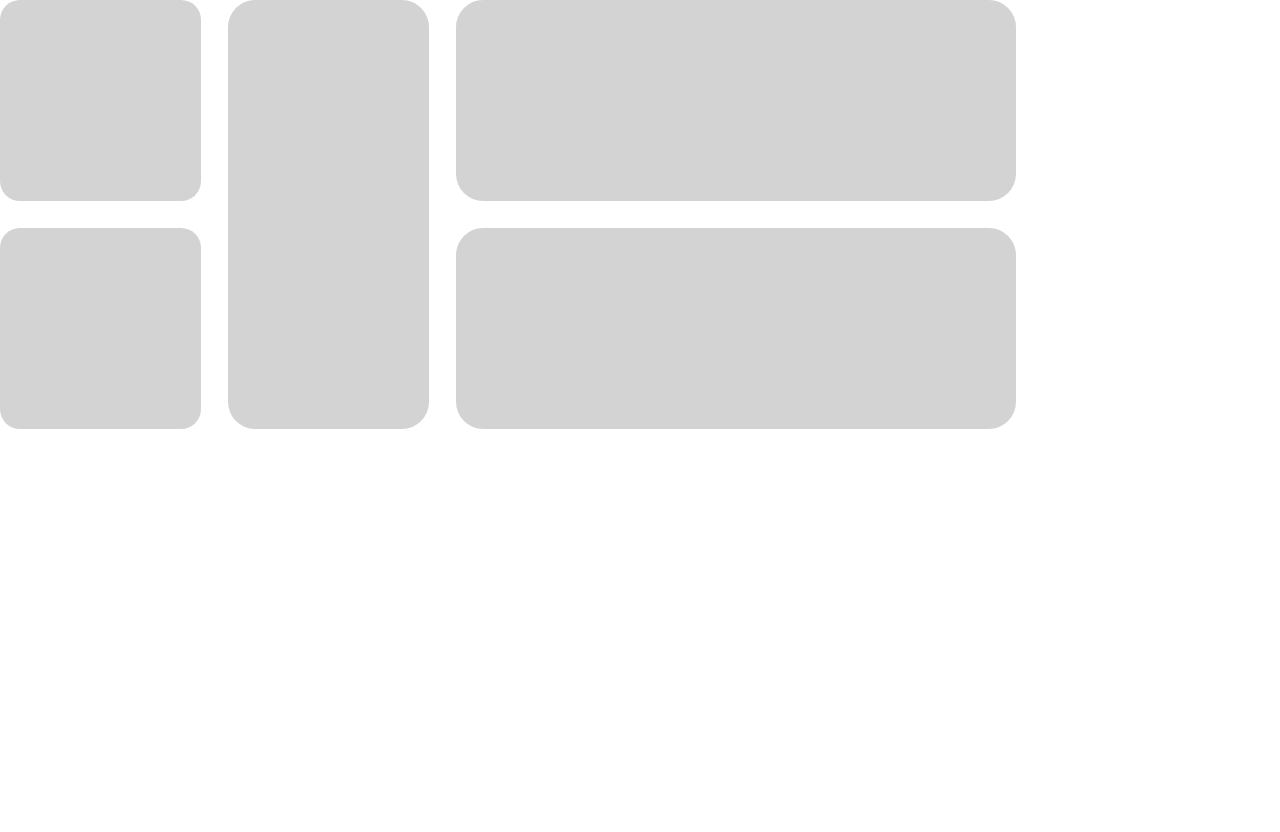
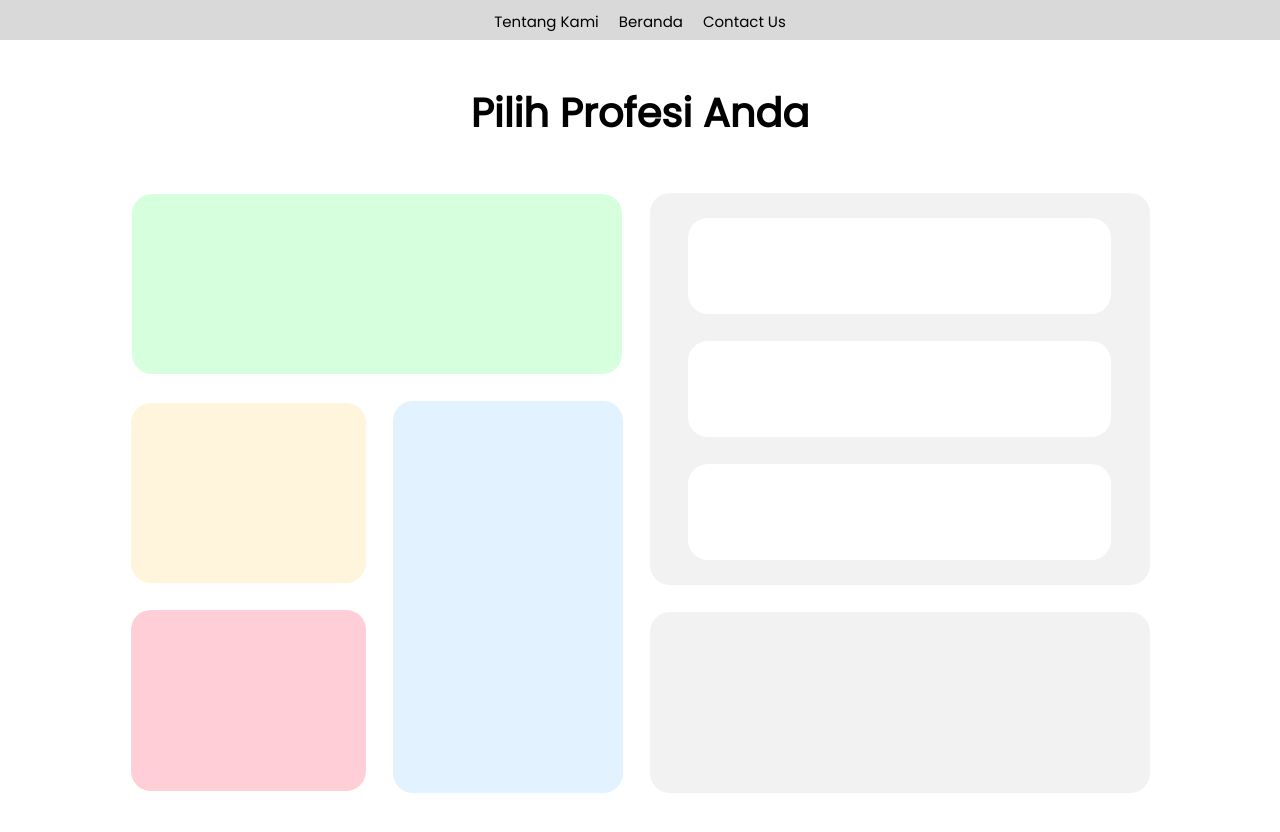
Before and after one commit to NeoBitose/Tugas-PWEBPR-C-3010, a plain HTML site: page index.html in a window 1280 px wide. Before the commit the page ends 800 px from the top, so only its background shows below. Drawn offline with Linux system fonts and the light colour scheme.

Commit message:
feat(landing): add layouting profesi & responsive

```diff
--- a/index.html
+++ b/index.html
@@ -7,7 +7,49 @@
   <link rel="stylesheet" href="style.css">
 </head>
 <body>
+  <nav class="top-bar">
+    <div class="menu">
+      <a href="#" class="nav-link">Tentang Kami</a>
+      <a href="#" class="nav-link">Beranda</a>
+      <a href="#" class="nav-link">Contact Us</a>
+    </div>
+  </nav>
+  <h1 class="title-profesi">Pilih Profesi Anda</h1>
   <div class="container">
+    <div class="flex-direct-row">
+      <div class="left">
+        <div class="flex-direct-column">
+          <div class="tentara"></div>
+          <div class="flex-direct-row">
+            <div class="flex-direct-column">
+              <div class="konstruktor"></div>
+              <div class="pramugari"></div>
+            </div>
+            <div class="fotografer"></div>
+          </div>
+        </div>
+      </div>
+      <div class="right">
+        <div class="flex-direct-column">
+          <div class="set1">
+            <div class="flex-direct-column">
+              <div class="dokter"></div>
+              <div class="pilot"></div>
+              <div class="ilmuan"></div>
+            </div>
+          </div>
+          <div class="set2">
+            <div class="flex-direct-row">
+              <div class="pembalap"></div>
+              <div class="astronout"></div>
+            </div>
+          </div>
+        </div>
+      </div>
+    </div>
+  </div>
+
+  <!-- <div class="container">
     <div class="flex-direct-row">
       <div class="flex-direct-column">
         <div class="box-kecil"></div>
@@ -19,6 +61,6 @@
       <div class="box-panjang"></div>
       <div class="box-panjang"></div>
     </div>
-  </div>
+  </div> -->
 </body>
 </html>
--- a/style.css
+++ b/style.css
@@ -1,42 +1,220 @@
+@import url('https://fonts.googleapis.com/css2?family=Poppins:display=swap');
 *{
   padding: 0;
   margin: 0;
+  font-family: 'Poppins', sans-serif;
+  src: url();
 }
-
-.container {
+.container{
+  width: 80%;
+  margin-left: auto;
+  margin-right: auto;
   display: flex;
-  gap: 27px;
+  justify-content: center;
+  padding: 50px 0px;
 }
-
 .flex-direct-column {
   display: flex;
   flex-direction: column;
+  align-items: center;
   gap: 27px;
 }
-
 .flex-direct-row{
   display: flex;
-  flex-direction: row;
+  flex-direction: column;
+  align-items: center;
   gap: 27px;
 }
-
-.box-kecil {
-  width: 201px;
-  height: 201px;
-  background-color: lightgray;
+.top-bar{
+  position: fixed;
+  bottom: 0px;
+  width: 100vw;
+  height: 40px;
+  background-color: #D9D9D9;
+}
+.menu{
+  width: 100%;
+  display: flex;
+  justify-content: center;
+}
+.nav-link{
+  margin: 10px 10px 0px 10px;
+  text-decoration: none;
+  color: black;
+  font-weight: 500;
+  font-size: 15px;
+}
+.title-profesi{
+  margin-top: 30px;
+  font-size: 40px;
+  font-weight: 700;
+  text-align: center;
+}
+.tentara{
+  background-color: #D5FFDD;
   border-radius: 20px;
 }
-
-.box-tinggi {
-  width: 201px;
-  height: 429px;
-  border-radius: 27px;
-  background-color: lightgray;
+.konstruktor{
+  background-color: #FFF4DC;
+  border-radius: 20px;
 }
-
-.box-panjang {
-  width: 560px;
-  height: 201px;
-  background-color: lightgray;
-  border-radius: 27px;
+.pramugari{
+  background-color: #FFCED7;
+  border-radius: 20px;
 }
+.fotografer{
+  background-color: #E2F2FF;
+  border-radius: 20px;
+}
+.set1{
+  width: 100%;
+  height: auto;
+}
+.dokter{
+  background-color: #E9E8E2;
+  border-radius: 20px;
+}
+.pilot{
+  background-color: #E9E8E2;
+  border-radius: 20px;
+}
+.ilmuan{
+  background-color: #E9E8E2;
+  border-radius: 20px;
+}
+.pembalap{
+  background-color: #FFDBC5;
+  border-radius: 20px;
+}
+.astronout{
+  background-color: #8FC5ED;
+  border-radius: 20px;
+}
+@media(min-width: 425px) {
+  .tentara{
+    width: 289px;
+    height: 299px;
+  }
+  .konstruktor{
+    width: 288.53px;
+    height: 221px;
+  }
+  .pramugari{
+    width: 289px;
+    height: 239.85px;
+  }
+  .fotografer{
+    width: 289px;
+    height: 341px;
+  }
+  .dokter{
+    width: 288.53px;
+    height: 221px;
+  }
+  .pilot{
+    width: 288.53px;
+    height: 221px;
+  }
+  .ilmuan{
+    width: 288.53px;
+    height: 221px;
+  }
+  .pembalap{
+    width: 288.53px;
+    height: 221px;
+    border-radius: 20px;
+  }
+  .astronout{
+    width: 288.53px;
+    height: 221px;
+    border-radius: 20px;
+  }
+}
+@media(min-width: 1280px) {
+  .flex-direct-column {
+    display: flex;
+    flex-direction: column;
+    gap: 27px;
+  }
+  .flex-direct-row{
+    display: flex;
+    flex-direction: row;
+    gap: 27px;
+  }
+  .title-profesi{
+    margin-top: 83px;
+  }
+  .top-bar{
+    position: fixed;
+    top: 0px;
+  }
+  .tentara{
+    width: 490px;
+    height: 180px;
+    background-color: #D5FFDD;
+    border-radius: 20px;
+  }
+  .konstruktor{
+    width: 235px;
+    height: 180px;
+    background-color: #FFF4DC;
+    border-radius: 20px;
+  }
+  .pramugari{
+    width: 235px;
+    height: 181px;
+    background-color: #FFCED7;
+    border-radius: 20px;
+  }
+  .fotografer{
+    width: 230px;
+    height: 392px;
+    background-color: #E2F2FF;
+    border-radius: 20px;
+  }
+  .set1{
+    width: 500px;
+    height: 392px;
+    background-color: #F2F2F2;
+    display: flex;
+    justify-content: center;
+    align-items: center;
+    border-radius: 20px;
+  }
+  .dokter{
+    width: 423px;
+    height: 96px;
+    background-color: #FFF;
+    border-radius: 20px;
+  }
+  .pilot{
+    width: 423px;
+    height: 96px;
+    background-color: #FFF;
+    border-radius: 20px;
+  }
+  .ilmuan{
+    width: 423px;
+    height: 96px;
+    background-color: #FFF;
+    border-radius: 20px;
+  }
+  .set2{
+    width: 500px;
+    height: 181px;
+    background-color: #F2F2F2;
+    border-radius: 20px;
+  }
+  .pembalap{
+    width: 100%;
+    height: auto;
+    background-color: #000;
+    border-radius: 20px;
+  }
+  .astronout{
+    width: 100%;
+    height: auto;
+    background-color: #000;
+    border-radius: 20px;
+  }
+}
```
